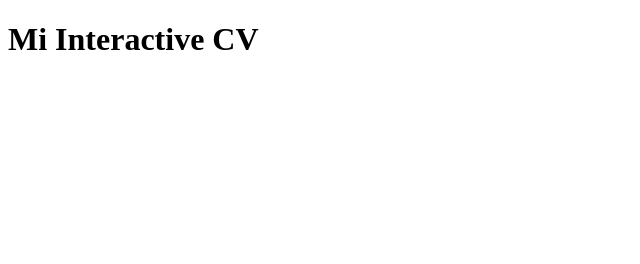
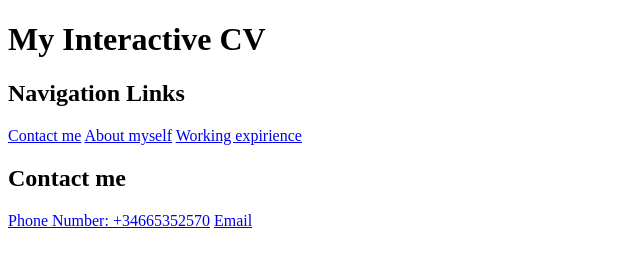
Before and after one commit to Gax1/202207-w1exCV-gabriel-andres, a plain HTML site: page index.html in a window 1280 px wide. Shown: the whole page, without its empty margins (0-640 px from the left). Drawn offline with Linux system fonts and the light colour scheme.

Commit message:
Fixing mistakes and going back to previous versions

```diff
--- a/index.html
+++ b/index.html
@@ -1,11 +1,26 @@
 <!DOCTYPE html>
 <html lang="en">
-<head>
-  <title>Mi First CV</title>
-  <meta charset="utf-8">
-  <meta name="viewport" content="width=device-width, initial-scale=1">
-</head>
-<body>
-  <h1>Mi Interactive CV</h1>
-</body>
+  <head>
+    <title>My First CV</title>
+    <meta charset="utf-8" />
+    <meta name="viewport" content="width=device-width, initial-scale=1" />
+  </head>
+  <body>
+    <header>
+      <h1>My Interactive CV</h1>
+      <h2>Navigation Links</h2>
+      <nav>
+        <a href="index.html/contact">Contact me</a>
+        <a href="#">About myself</a>
+        <a href="#">Working expirience</a>
+      </nav>
+    </header>
+    <main>
+      <section>
+        <h2 id="contact">Contact me</h2>
+        <a href="tel: +3466535257">Phone Number: +34665352570</a>
+        <a href="mailto: gabrielperez@hotmail.com">Email</a>
+      </section>
+    </main>
+  </body>
 </html>
```
